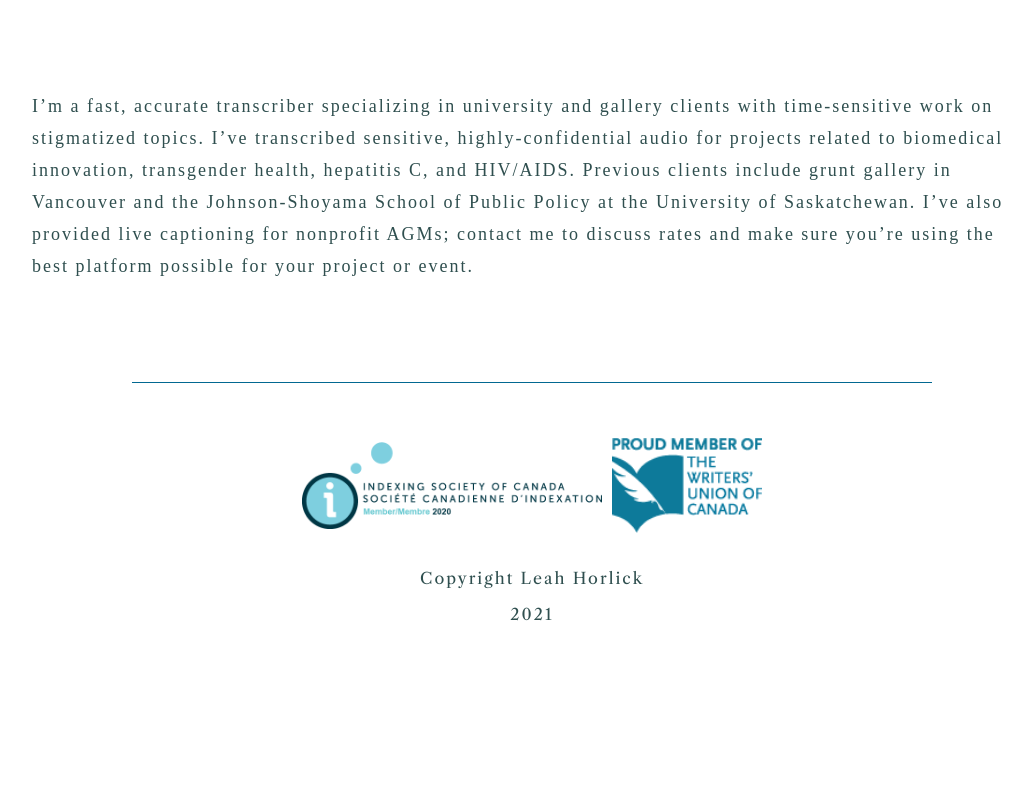
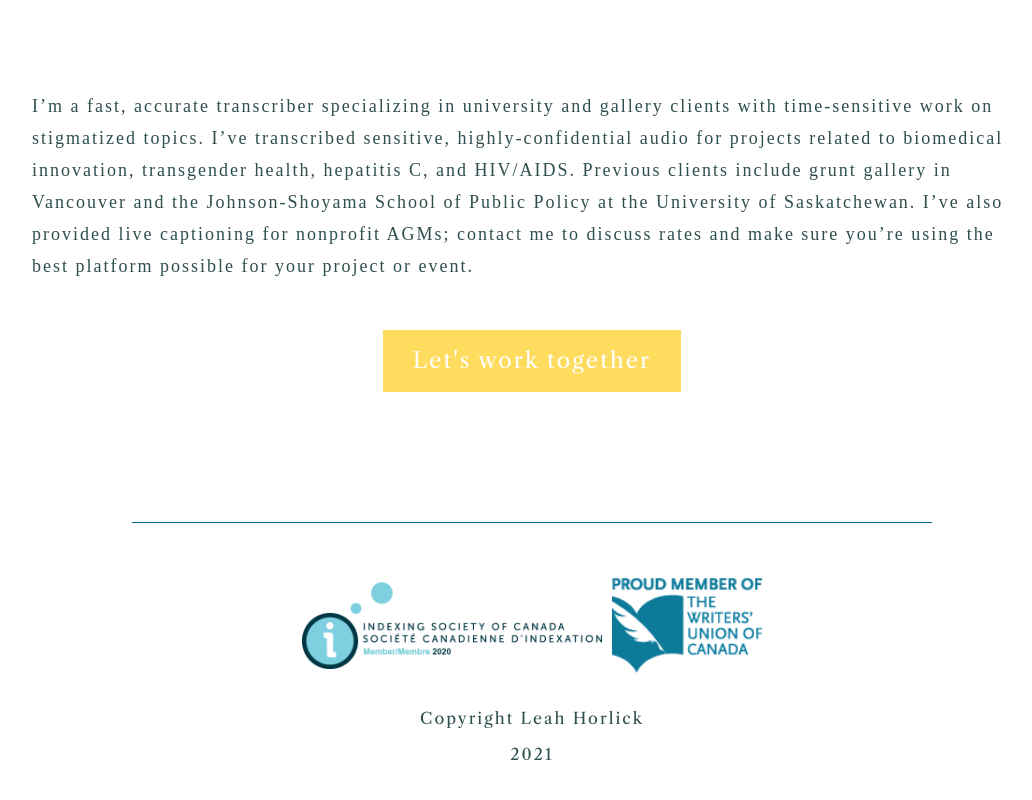
Before and after one commit to eflegg/hearth-place-counselling, a Next.js app: page /services in a window 1280 px wide. Shown: the part 3435-4235 px from the top of the page, without its empty margins (108-1140 px from the left). Before the commit the page ends 4117 px from the top, so only its background shows below. Built offline with nearby package versions, Linux system fonts and the light colour scheme; a web font is replaced by a local one.

Commit message:
add buttons to about and services

```diff
--- a/pages/services.js
+++ b/pages/services.js
@@ -267,6 +267,13 @@ export default function Services() {
           contact me to discuss rates and make sure you’re using the best
           platform possible for your project or event.
         </p>
+        <div className="text-center">
+          <button className="btn">
+            <Link href="/contact">
+              <a>Let's work together</a>
+            </Link>
+          </button>
+        </div>
       </ServicesContainer>
     </Layout>
   );
```
Also changed, not shown: pages/about.js (+7 -0 lines).
